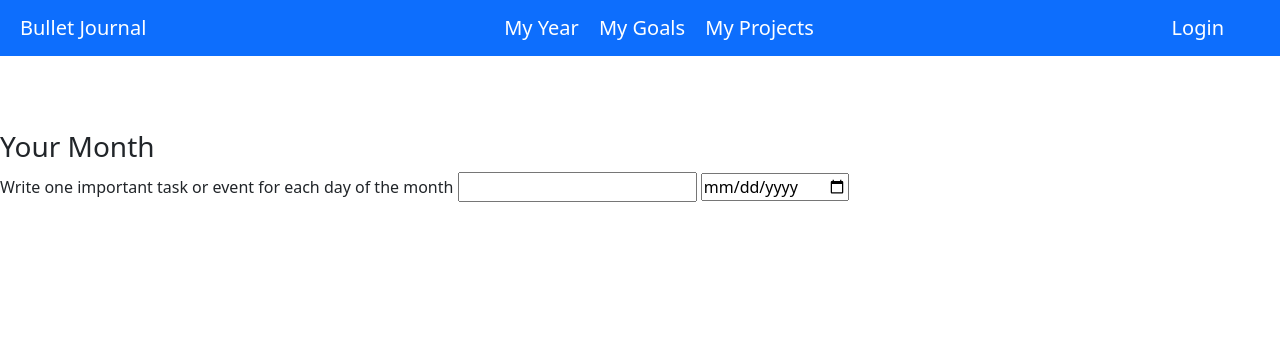
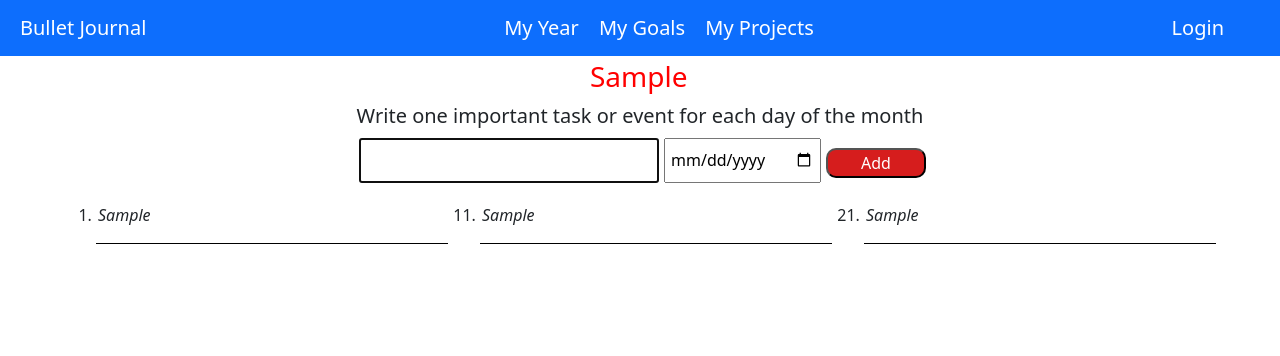
Before and after one commit to andres777-stack/BulletJournal, a Django app: template templates/YearMonthDay/month.html in a window 1280 px wide. Shown: the top 356 px of the page. Run offline with Django 4.2, Linux system fonts and the light colour scheme; tables that the repository leaves empty hold one stand-in row (values such as "Sample post"); the template is opened without the code that fills it: values that come from a table or form of the project are taken from there, most other values are stand-ins (such as "Sample title", 1, 10 or a date in 2020).

Commit message:
month ok

```diff
--- a/YearMonthDay/models.py
+++ b/YearMonthDay/models.py
@@ -6,14 +6,11 @@ class Goal(models.Model):
     def __str__(self):
         return self.goal
 
-class Month(models.Model):
-    name = models.CharField(max_length=100)
-    day = models.ForeignKey('Day', related_name='months', on_delete=models.CASCADE, null=True, blank=True)
-
 
 class Day(models.Model):
     mes = models.CharField(max_length=20, null=True)
     number = models.CharField(max_length=20)
+    numberInt = models.IntegerField(null=True, blank=True)
     important = models.CharField(max_length=100, null=True, blank=True)
     #tasks
     #events
--- a/YearMonthDay/urls.py
+++ b/YearMonthDay/urls.py
@@ -9,7 +9,7 @@ urlpatterns = [
     path('yourYear/', views.yourYear, name = 'yourYear'),
     path('yourGoals/', views.yourGoals, name = 'yourGoals'),
     path('yourYear/checkTask/', views.checkTask, name = 'checkTask'),
-    re_path(r'^yourYear/(?P<mes>[A-Za-z0-9_-]+)/', views.yourMonth, name = 'yourMonth'),
+    re_path(r'^yourYear/(?P<mes>[A-Za-z0-9_-]+)/$', views.yourMonth, name = 'yourMonth'),
     re_path(r'^yourYear/migrate/(?P<model>[A-Za-z]+)/(?P<id>\d+)/$', views.migrate, name = 'migrate'),
     re_path(r'^yourYear/(?P<mes>[A-Za-z]+)/(?P<dia>\d+)/$', views.mesdia, name='myDay'),
     re_path(r'^yourYear/delete/(?P<model>[A-Za-z]+)/(?P<id>\d+)/$', views.delete, name = 'delete'),
--- a/static/css/YearMonthDay/month.css
+++ b/static/css/YearMonthDay/month.css
@@ -1,3 +1,76 @@
 .content-month{
-    padding-top: 100px;
+    padding-top: 30px;
 }
+
+#month {
+    color: red;
+    width: 100px;
+    margin-left: auto;
+    margin-right: auto;
+}
+
+#instruction{
+    font-size: 20px;
+    text-align: center;
+    margin: 10px;
+}
+
+#form {
+    display: flex;
+    justify-content:center;
+}
+
+input {
+    margin-left: 5px;
+}
+
+#inputText{
+    width:300px;
+
+}
+
+#date{
+    padding-left: 5px;
+    padding-right:5px;
+}
+
+#button {
+    background-color: rgba(212, 16, 16, 0.945);
+    color: white;
+    width: 100px;
+    cursor: pointer;
+    margin-top: 10px;
+    margin-left: 5px;
+    margin-bottom: 5px;
+    transition: opacity 0.15s;
+    border-radius: 10px;
+}
+
+#button:hover {
+    opacity: 0.7;
+}
+
+#button:active {
+    opacity: 0.5;
+}
+
+.content-list {
+    display: flex;
+    justify-content: center;
+    margin-top: 20px;
+}
+
+ol {
+    width: 30%;
+}
+
+
+li {
+    border-bottom: 1px solid black;
+}
+
+p {
+    padding: 0px;
+    font-style: italic;
+    margin-left: 2px;
+}
--- a/templates/YearMonthDay/month.html
+++ b/templates/YearMonthDay/month.html
@@ -6,15 +6,81 @@
 {%block content%}
 
 <div class="content-month">
-        <h3>Your Month</h3>
-        <form action="" method="post">
-            <label for="input">Write one important task or event for each day of the month</label>
-            <input type="text" id="input" name="importantTask">
-            <input type="date" id="date" name="date"
-            min="{{year}}-{{monthInt}}-01" max="{{year}}-{{monthInt}}-{{daysOfMonth}}">
-        </form>
+    <h3 id="month">{{monthStr}}</h3>
+    <h3 id="instruction">Write one important task or event for each day of the month</h3>
+    <form action="" method="post" id="form">
+        <input type="text" id="inputText" name="importantTask" autofocus>
+        <input type="date" id="date" name="day"
+        min="{{year}}-{{monthInt}}-01" max="{{year}}-{{monthInt}}-{{daysOfMonth}}">
+        <button type="button" onclick="saveData()" id="button">Add</button>
+    </form>
+    <div class="content-list">
+        <ol id="list">
+            {% for day in days10 %}
+            <li><p id="important{{day.numberInt}}" style="display: inline-block">{{day.important|default_if_none:" " }}</p></li>
+            {% endfor %}
+        </ol>
+        <ol start="11" id="list2">
+            {% for day in days20 %}
+            <li><p id="important{{day.numberInt}}" style="display: inline-block">{{day.important|default_if_none:" " }}</p></li>
+            {% endfor %}
+        </ol>
+        <ol start="21" id="list3">
+            {% for day in daysRest %}
+            <li><p id="important{{day.numberInt}}" style="display: inline-block">{{day.important|default_if_none:" " }}</p></li>
+            {% endfor %}
+        </ol>
+    </div>
 </div>
 
+<script>
 
+    function getCookie(name) {
+            let cookieValue = null;
+            if (document.cookie && document.cookie !== '') {
+                const cookies = document.cookie.split(';');
+                for (let i = 0; i < cookies.length; i++) {
+                const cookie = cookies[i].trim();
+                // Does this cookie string begin with the name we want?
+                if (cookie.substring(0, name.length + 1) === (name + '=')) {
+                    cookieValue = decodeURIComponent(cookie.substring(name.length + 1));
+                    break;
+                }
+            }
+            }
+            return cookieValue;
+        }
 
+    function saveData() {
+        let form = new FormData(document.getElementById('form'));
+        let month = document.getElementById('month');
+        let list = document.getElementById('list');
+        month = month.innerHTML;
+        fetch(
+                '/yourBulletJournal/yourYear/' + month + '/', {
+                    method: 'POST',
+                    body: form,
+                    headers: {
+                        'X-CSRFToken': getCookie('csrftoken'),
+                        'X-Requested-With': 'XMLHttpRequest',
+                    }
+                }
+            ).then(function (response) {
+                return response.json();
+            }).then(function (data){
+                let day = data.day;
+                let important = day.important;
+                let id = day.id;
+                document.getElementById('important' + id).innerHTML = important;
+            })
+    }
+
+    items = document.getElementsByTagName('p');
+    for (let i = 0; i < items.length; i++){
+        if(items[i].innerHTML == " "){
+            items[i].setAttribute('style', 'padding: 4px')
+        }
+    }
+
+</script>
 {%endblock%}
```
Also changed, not shown: YearMonthDay/views.py (+43 -15 lines), YearMonthDay/migrations/0011_day_important_day_numberint.py (added).
